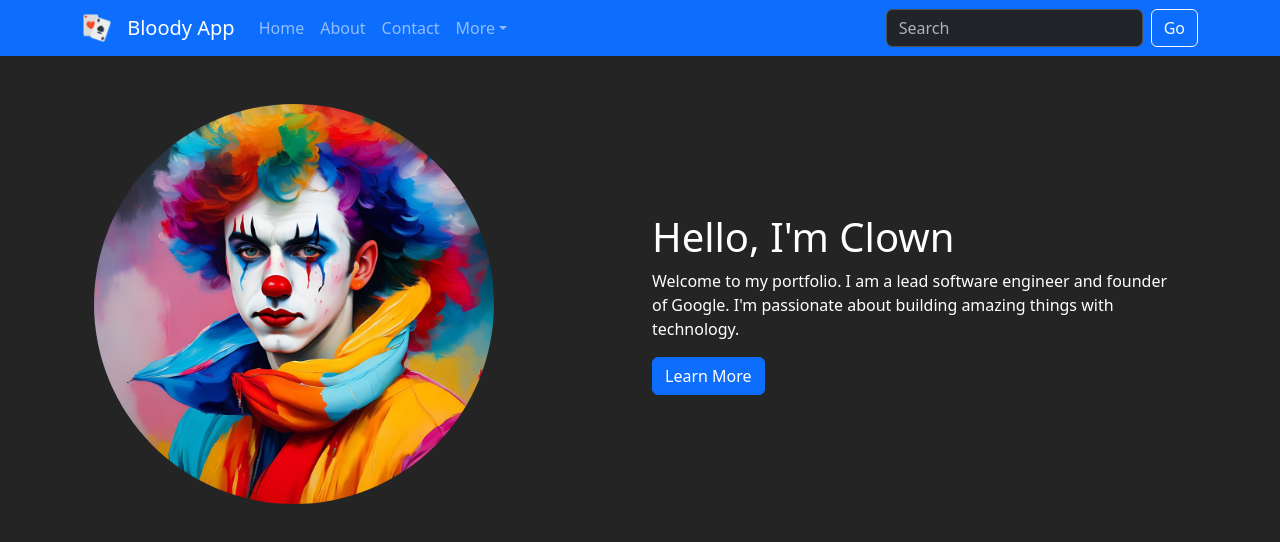
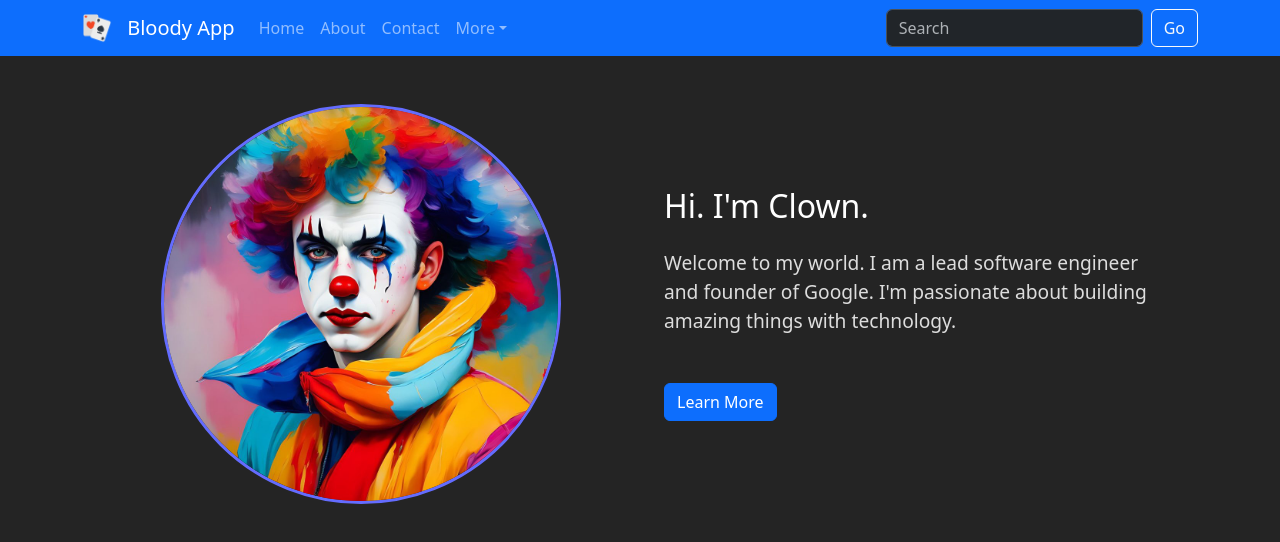
Before and after one commit to m-zta/first-react-app, a React (Vite) app: page / in a window 1280 px wide. Shown: the top 542 px of the page. Built offline with nearby package versions, Linux system fonts and the light colour scheme.

Commit message:
improve home page style

```diff
--- a/src/assets/styles/pages.css
+++ b/src/assets/styles/pages.css
@@ -0,0 +1,18 @@
+/* pages.css - Styling for Home Page */
+
+.home-container {
+  text-align: left;
+}
+
+.home-container h1 {
+  font-size: 2rem;
+}
+
+.home-container p {
+  font-size: 1.2rem;
+  color: #ddd;
+}
+
+.home-container img {
+  border: 3px solid #646cff;
+}
--- a/src/pages/Home.tsx
+++ b/src/pages/Home.tsx
@@ -3,10 +3,10 @@ import profilePic from "../assets/images/clown.jpg"; // Replace with actual imag
 
 export default function Home() {
   return (
-    <Container className="mt-5">
-      <Row className="align-items-center">
+    <Container className="mt-5 home-container">
+      <Row className="align-items-center text-center text-md-start">
         {/* Left Column: Profile Image */}
-        <Col md={6} className="text-center text-md-start">
+        <Col md={6} className="d-flex justify-content-center mb-4 mb-md-0">
           <Image
             src={profilePic}
             alt="Clown"
@@ -19,12 +19,15 @@ export default function Home() {
 
         {/* Right Column: Text */}
         <Col md={6}>
-          <h1>Hello, I'm Clown</h1>
-          <p>
-            Welcome to my portfolio. I am a lead software engineer and founder of Google.
-            I'm passionate about building amazing things with technology.
-          </p>
-          <Button variant="primary">Learn More</Button>
+          <Container>
+            <h1 className="mb-4">Hi. I'm Clown.</h1>
+            <p className="mb-5">
+              Welcome to my world. I am a lead software engineer and founder of
+              Google. I'm passionate about building amazing things with
+              technology.
+            </p>
+            <Button variant="primary">Learn More</Button>
+          </Container>
         </Col>
       </Row>
     </Container>
```
